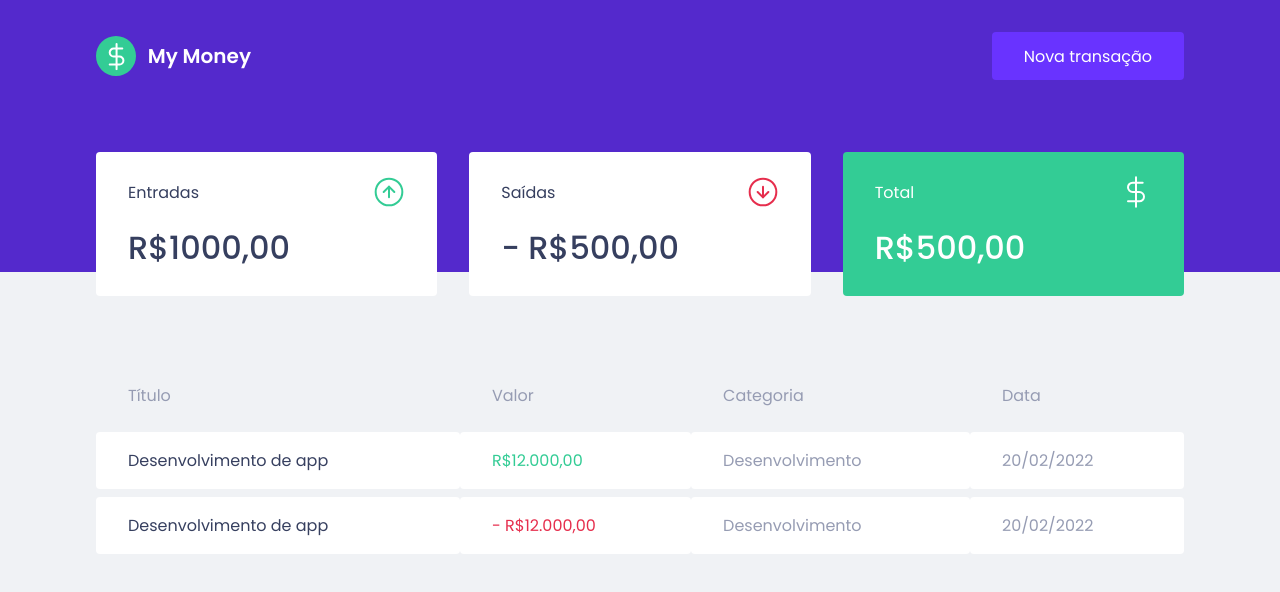
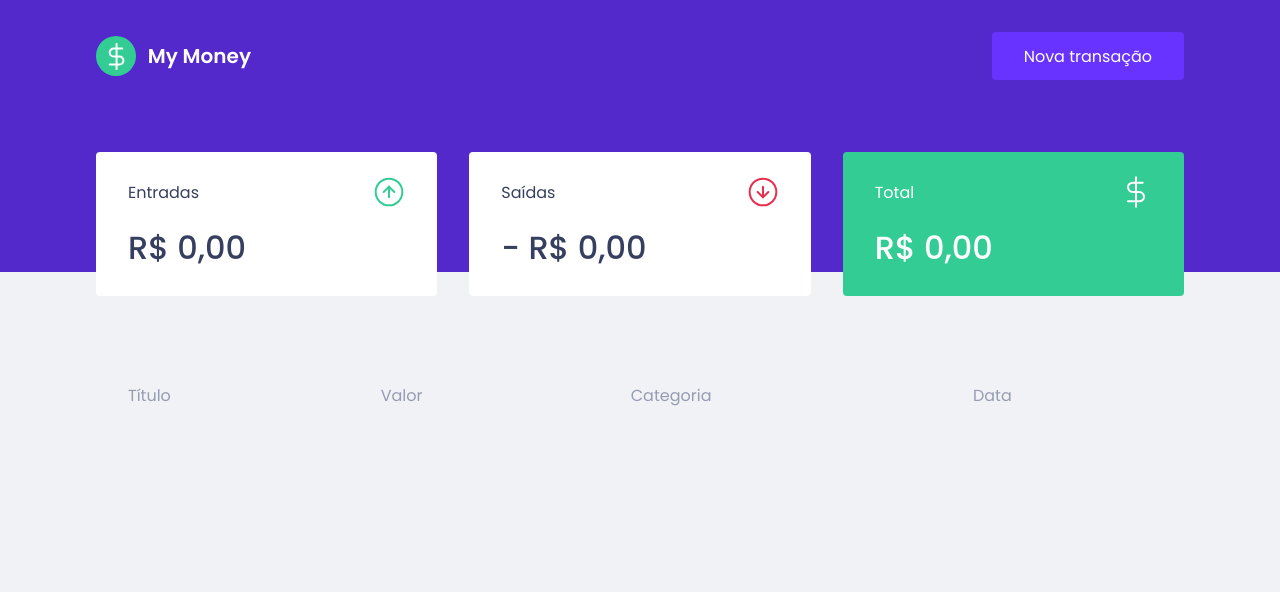
Before and after one commit to victorts1991/my-money, a React (Create React App) app: page / in a window 1280 px wide. Shown: the top 592 px of the page. Built offline with nearby package versions, Linux system fonts and the light colour scheme.

Commit message:
implementing transactions redux

```diff
--- a/src/components/NewTransactionModal/index.tsx
+++ b/src/components/NewTransactionModal/index.tsx
@@ -1,9 +1,12 @@
 import { FormEvent, useState } from 'react'
+import { useDispatch } from 'react-redux'
 import Modal from 'react-modal'
 import { Container, TransactionTypeContainer, RadioBox } from './styles'
 import closeImg from '../../assets/close.svg'
 import incomeImg from '../../assets/income.svg'
 import outcomeImg from '../../assets/outcome.svg'
+
+import { create } from '../../store/reducers/transactions'
 
 //For accessibility
 Modal.setAppElement('#root')
@@ -15,15 +18,19 @@ interface INewTransactionModal {
 
 export function NewTransactionModal({ isOpen, onRequestClose }: INewTransactionModal){
 
-    const [title, setTitle] = useState('')
-    const [value, setValue] = useState(0)
-    const [type, setType] = useState('deposit')
-    const [category, setCategory] = useState('')
+    const dispatch = useDispatch()
+
+    const [title, setTitle] = useState<string>('')
+    const [value, setValue] = useState<number>(0)
+    const [type, setType] = useState<string>('deposit')
+    const [category, setCategory] = useState<string>('')
 
     function handleCreateNewTransaction(event: FormEvent) {
         event.preventDefault()
 
-        const data = {title, value, type, category}
+        const data = {title, value, type, category, date: new Date().toLocaleDateString()}
+        dispatch(create(data))
+        onRequestClose()
     }
 
     return (
--- a/src/components/Summary/index.tsx
+++ b/src/components/Summary/index.tsx
@@ -1,9 +1,39 @@
+import { useEffect, useState } from "react"
+import { useSelector } from "react-redux"
+import { formatForMoney } from "../../utils/formatForMoney";
+import { RootState } from "../../store"
+
 import { Container } from "./styles"
 import incomeImg from "../../assets/income.svg"
 import outcomeImg from "../../assets/outcome.svg"
 import totalImg from "../../assets/total.svg"
 
+
 export function Summary () {
+
+    const transactions = useSelector((state: RootState) => state.transactions)
+
+    const [totalIncome, setTotalIncome] = useState<number>(0)
+    const [totalOutcome, setTotalOutcome] = useState<number>(0)
+    const [total, setTotal] = useState<number>(0)
+
+    useEffect(() => {
+        let totalIncomeAux = 0
+        let totalOutcomeAux = 0
+        for(let i in transactions) {
+            if(transactions[i].type === 'deposit'){
+                totalIncomeAux += transactions[i].value
+            }
+            if(transactions[i].type === 'withdraw'){
+                totalOutcomeAux += transactions[i].value
+            }
+        }
+        setTotalIncome(totalIncomeAux)
+        setTotalOutcome(totalOutcomeAux)
+        setTotal(totalIncomeAux - totalOutcomeAux)
+
+    }, [transactions])
+
     return (
         <Container >
             <div>
@@ -11,21 +41,21 @@ export function Summary () {
                     <p>Entradas</p>
                     <img src={ incomeImg } alt="Entradas" />
                 </header>
-                <strong>R$1000,00</strong>
+                <strong>{ formatForMoney(totalIncome) }</strong>
             </div>
             <div>
                 <header>
                     <p>Saídas</p>
                     <img src={ outcomeImg } alt="Saídas" />
                 </header>
-                <strong>- R$500,00</strong>
+                <strong>- { formatForMoney(totalOutcome) }</strong>
             </div>
             <div>
                 <header>
                     <p>Total</p>
                     <img src={ totalImg } alt="Entradas" />
                 </header>
-                <strong>R$500,00</strong>
+                <strong>{(total < 0 ? '- ' : '') + formatForMoney(total) }</strong>
             </div>
         </Container>
     )
--- a/src/components/TransactionsTable/index.tsx
+++ b/src/components/TransactionsTable/index.tsx
@@ -1,10 +1,14 @@
 import { useEffect, useState } from "react";
+import { useSelector } from 'react-redux'
+import { formatForMoney } from "../../utils/formatForMoney";
+import { RootState } from "../../store";
 import { Container } from "./styles";
 
 export function TransactionsTable () {
 
-    const [transactions, setTransactions] = useState([])
+    const transactions = useSelector((state: RootState) => state.transactions)
 
+    //console.log(transactions)
 
     return (
         <Container>
@@ -19,18 +23,18 @@ export function TransactionsTable () {
                 </thead>
 
                 <tbody>
-                    <tr>
-                        <td>Desenvolvimento de app</td>
-                        <td className="deposit">R$12.000,00</td>
-                        <td>Desenvolvimento</td>
-                        <td>20/02/2022</td>
-                    </tr>
-                    <tr>
-                        <td>Desenvolvimento de app</td>
-                        <td className="withdraw">- R$12.000,00</td>
-                        <td>Desenvolvimento</td>
-                        <td>20/02/2022</td>
-                    </tr>
+                    {
+                        transactions.map((value, index) => {
+                            return (
+                                <tr key={index}>
+                                    <td>{value.title}</td>
+                                    <td className={value.type}>{(value.type === 'withdraw' ? '- ' : '') + formatForMoney(value.value)}</td>
+                                    <td>{value.category}</td>
+                                    <td>{value.date}</td>
+                                </tr>
+                            )
+                        })
+                    }
                 </tbody>
             </table>
         </Container>
--- a/src/index.tsx
+++ b/src/index.tsx
@@ -1,7 +1,7 @@
 import React from 'react';
 import ReactDOM from 'react-dom';
 import { Provider } from 'react-redux'
-import store from './store';
+import { store } from './store';
 
 import { App } from './App';
 
--- a/src/store/index.ts
+++ b/src/store/index.ts
@@ -2,8 +2,10 @@ import { configureStore } from '@reduxjs/toolkit'
 
 import transactions from './reducers/transactions'
 
-export default configureStore({
+export const store = configureStore({
   reducer: {
     transactions
   },
 })
+
+export type RootState = ReturnType<typeof store.getState>
--- a/src/store/reducers/transactions.ts
+++ b/src/store/reducers/transactions.ts
@@ -1,10 +1,11 @@
 import { createSlice, PayloadAction } from '@reduxjs/toolkit'
 
 interface IData {
-    title: '';
-    value: 0,
-    type: 'deposit',
-    category: ''
+    title: string;
+    value: number;
+    type: string;
+    category: string;
+    date: string;
 }
 
 export const transactionSlice = createSlice({
@@ -12,7 +13,7 @@ export const transactionSlice = createSlice({
   initialState: [] as IData[],
   reducers: {
     create: (state, action: PayloadAction<IData>) => {
-      state = [...state, action.payload]
+      state.push(action.payload)
     }
   },
 })
--- /dev/null
+++ b/src/utils/formatForMoney.ts
@@ -0,0 +1,9 @@
+export function formatForMoney(value: number) {
+    let data = new Intl.NumberFormat('pt-BR', {
+        style: 'currency',
+        currency: 'BRL',
+        minimumFractionDigits: 2
+    }).format(value)
+
+    return data
+}
```
